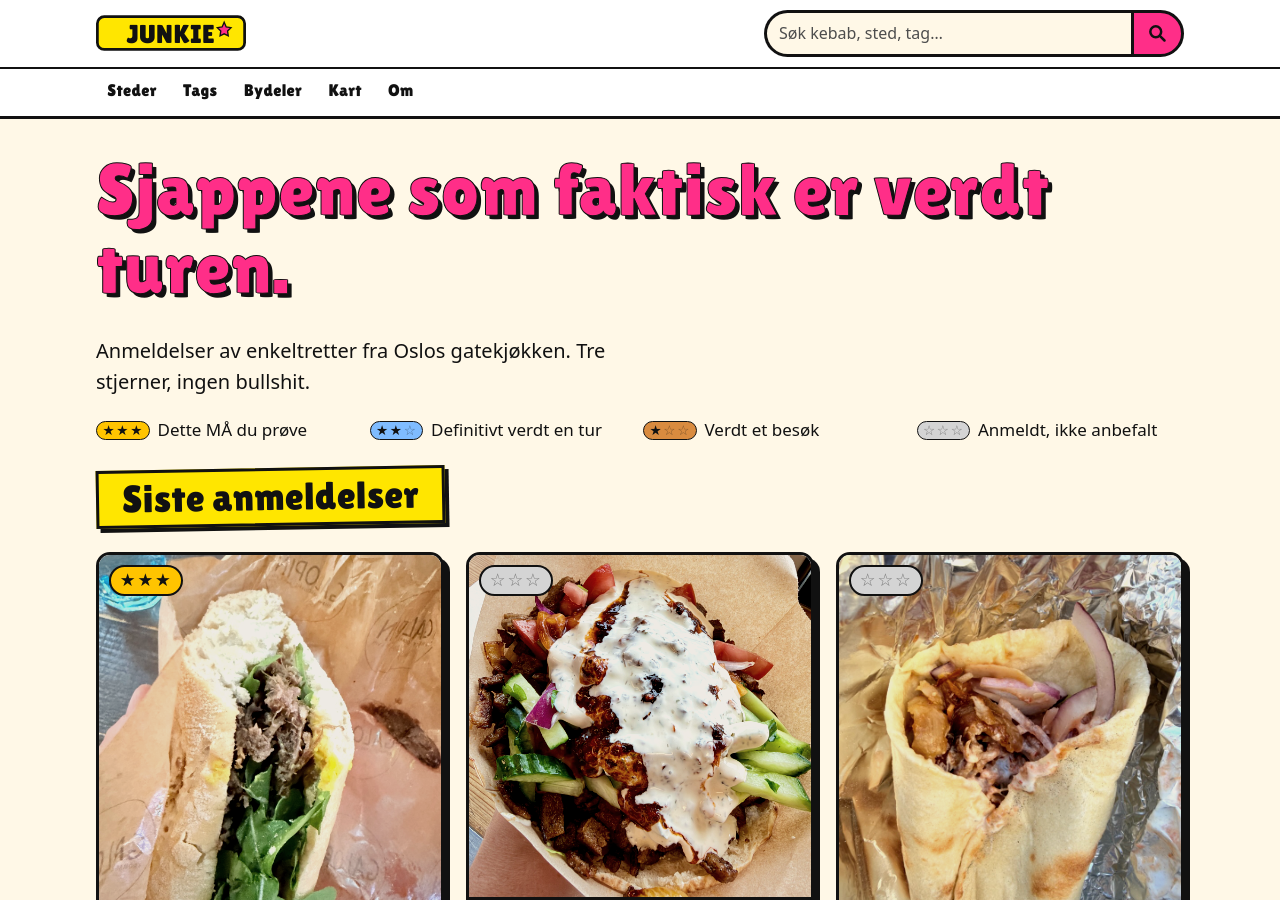
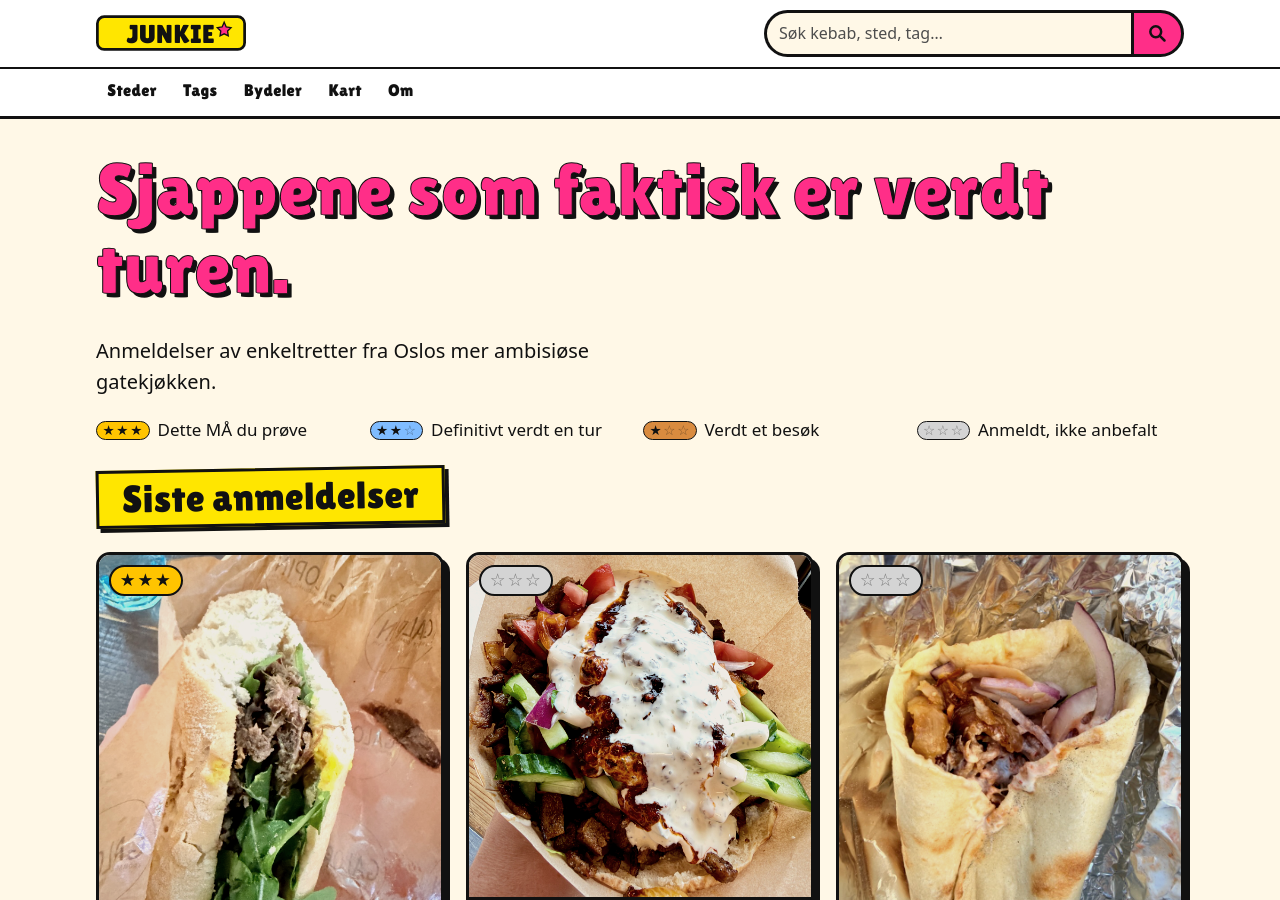
Before and after one commit to kvasbo/junkie, a Jekyll site: the page built from index.html, in a window 1280 px wide and 900 px high. Built offline with Jekyll 4.4.1, drawn with Linux system fonts in a browser that asks for light colours.

Commit message:
Update index.html

```diff
--- a/index.html
+++ b/index.html
@@ -1,13 +1,15 @@
 ---
 title: Junkie
-description: Redaksjonell gatemat-guide for Oslo. Kvalitetssikrede anmeldelser av kebab, pizza, taco og pølse. Tre stjerner, ingen bullshit.
+description: Redaksjonell gatemat-guide for Oslo. Kvalitetssikrede anmeldelser av kebab, pizza, taco og pølse. Tre
+stjerner, ingen bullshit.
 permalink: /
 body_class: forside
 ---
 {%- assign j = site.data.junkie -%}
 <section class="hero">
   <h1 class="hero__tittel">Sjappene som faktisk er verdt turen.</h1>
-  <p class="hero__under">Anmeldelser av enkeltretter fra Oslos gatekjøkken. Tre stjerner, ingen bullshit.</p>
+  <p class="hero__under">Anmeldelser av enkeltretter fra Oslos mer ambisiøse gatekjøkken.
+  </p>
   <ul class="hero__skala" aria-label="Skalaen">
     <li>{% include stjerner.html score=3 str="liten" %} Dette MÅ du prøve</li>
     <li>{% include stjerner.html score=2 str="liten" %} Definitivt verdt en tur</li>
@@ -46,9 +48,9 @@
     {%- assign treff = j.venues | where: "title", navn | first -%}
     <li class="testes__el{% if treff %} testes__el--ferdig{% endif %}">
       {%- if treff -%}
-        <a href="{{ treff.url | relative_url }}">{{ navn }}</a> {% include stjerner.html score=treff.score str="liten" %}
+      <a href="{{ treff.url | relative_url }}">{{ navn }}</a> {% include stjerner.html score=treff.score str="liten" %}
       {%- else -%}
-        {{ navn }}
+      {{ navn }}
       {%- endif -%}
     </li>
     {%- endfor -%}
```
Also changed, not shown: other parts of index.html (+3 -3 lines).
